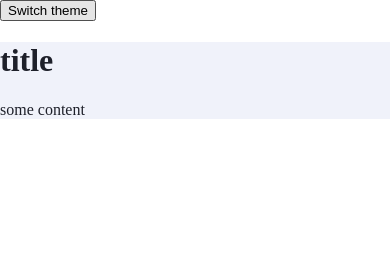
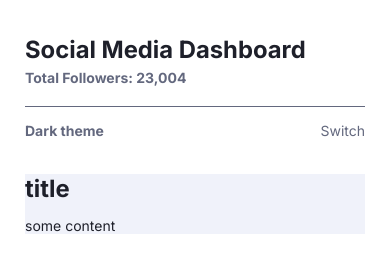
Before and after one commit to dinakonto/social-media-dashboard-with-theme-switcher, a website: page index.html in a window 390 px wide. Drawn offline with Linux system fonts and the light colour scheme.

Commit message:
Style responsive header element (minus toggle)

```diff
--- a/index.html
+++ b/index.html
@@ -1,3 +1,9 @@
+<!--
+TODO:
+- Investigate making theme switcher accessible
+    - button? hidden checkbox with <label for="">Dark theme</label> ?
+-->
+
 <!DOCTYPE html>
 <html lang="en">
 <head>
@@ -12,22 +18,28 @@
 
 </head>
 <body>
+  <div id="wrapper">
 
-  <button onclick="toggleTheme()">Switch theme</button>
+    <header>
+      <div class="header-text">
+        <h1>Social Media Dashboard</h1>
+        <p>Total Followers: 23,004</p>
+      </div>
+      <div class="theme-switcher">
+        <p>Dark theme</p>
+        <div id="toggle" onclick="toggleTheme()">Switch</div>
+      </div>
+    </header>
 
-  <div class="card">
-    <h1>title</h1>
-    <p>some content</p>
+    <div class="card">
+      <h1>title</h1>
+      <p>some content</p>
+    </div>
+
   </div>
 
+
   <div style="display:none">
-    Social Media Dashboard
-    Total Followers: 23,004
-
-    Dark Mode
-
-
-
     @nathanf
     1987
     Followers
--- a/styles/sass/styles.sass
+++ b/styles/sass/styles.sass
@@ -1,6 +1,6 @@
-// Reference for theme switcher:
+// Reference for theme switching implementation:
+// https://fireship.io/lessons/theme-toggler/
 // https://medium.com/@haxzie/dark-and-light-theme-switcher-using-css-variables-and-pure-javascript-zocada-dd0059d72fa2
-// https://fireship.io/lessons/theme-toggler/
 
 // CSS VARIABLES
 :root
@@ -36,10 +36,51 @@ html, body
   padding: 0
   height: 100%
   width: 100%
-
 body
   background: var(--bg)
+  font-family: var(--font-stack)
+  font-size: var(--font-size)
+  color: var(--text-low)
+
+h1
+  margin: 10px 0 0 0
+  font-size: 1.7em
+  color: var(--text-bright)
+p
+  font-size: 1em
+
+#wrapper
+  max-width: 1110px
+  padding: 25px
+  margin: 0 auto
+
+header p
+  font-weight: var(--font-weight-bold)
+  margin: 5px 0
+
+.theme-switcher
+  border-top: 1px solid var(--text-low)
+  margin: 20px 0
+  padding: 10px 0
+  display: flex
+  align-items: center
+  width: 100%
+  justify-content: space-between
 
 .card
   background: var(--bg-card)
   color: var(--text-bright)
+
+
+@media screen and (min-width: 900px)
+  h1
+    font-size: 2em
+  header
+    display: flex
+    justify-content: space-between
+    margin-bottom: 35px
+  .theme-switcher
+    width: auto
+    border-top: none
+    padding: 0
+    margin: 0
```
Also changed, not shown: styles/css/styles.css, 1 other file.
